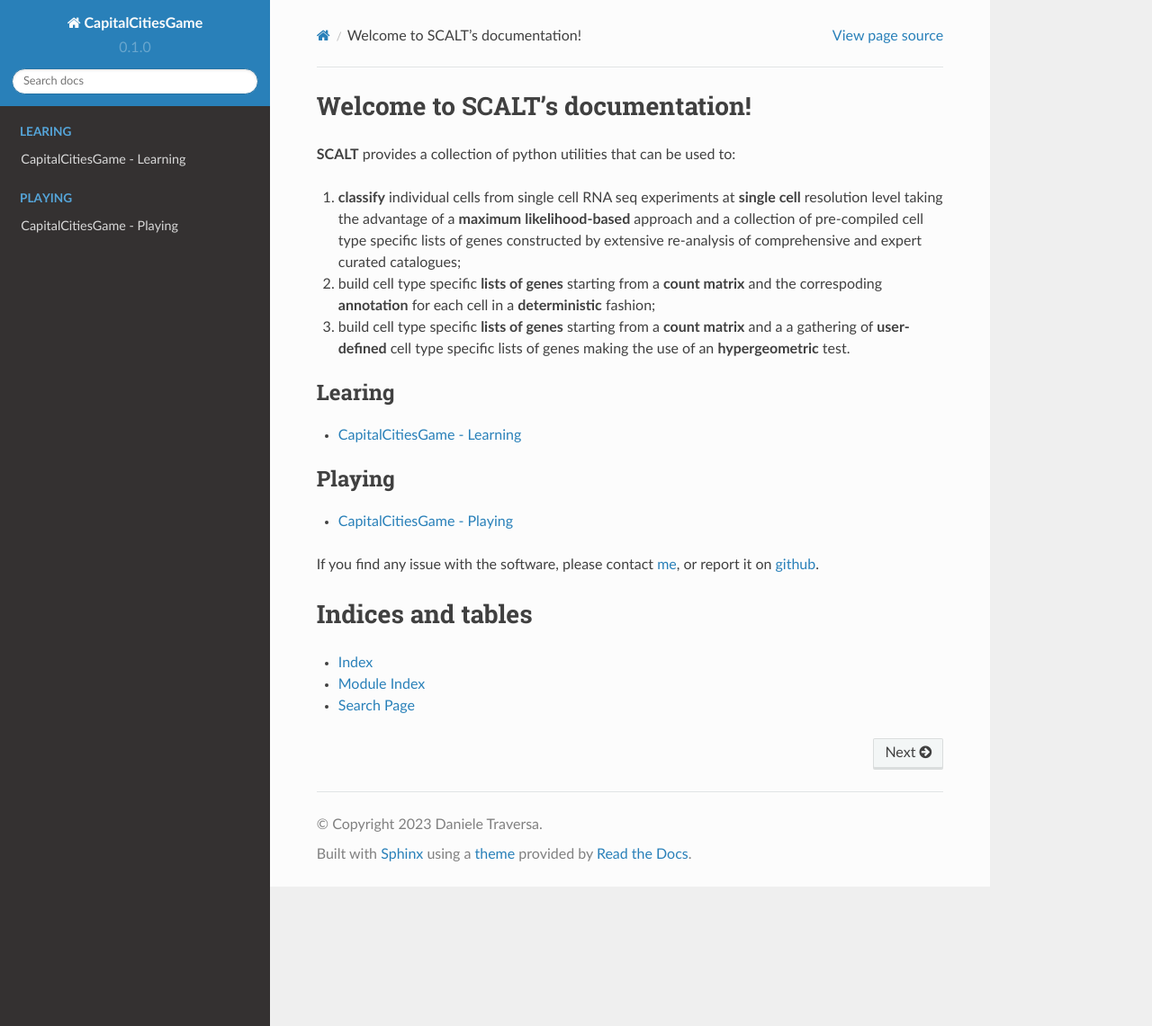
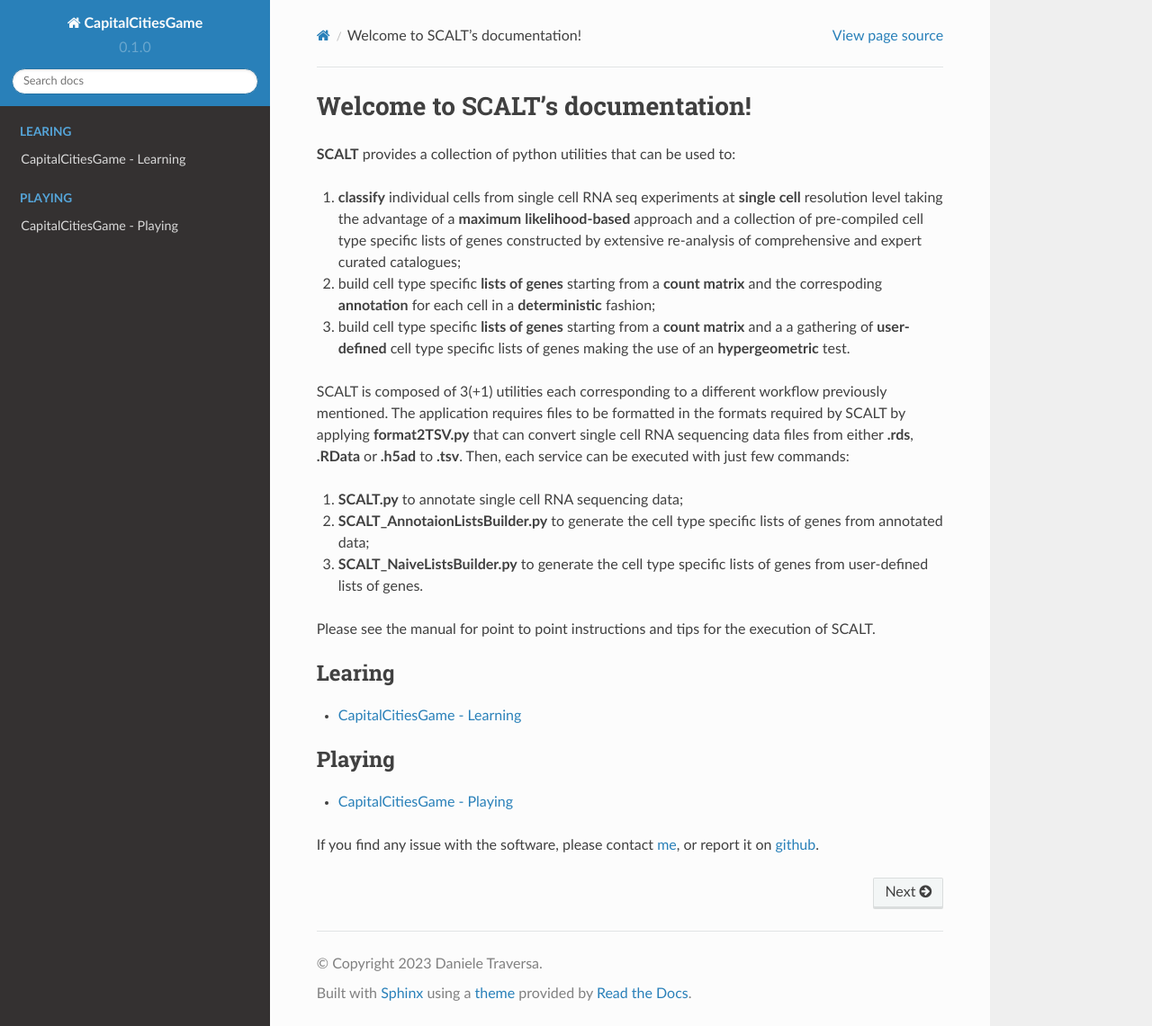
Before and after one commit to danitrave/CapitalCitiesGame, a Sphinx documentation site: the page built from docs/source/index.rst, in a window 1280 px wide and 1141 px high. Shown: the whole window at 90% size. Built offline with Sphinx 7.4.7 and the Read the Docs theme 2.0.0, drawn with Linux system fonts in a browser that asks for light colours.

Commit message:
Update index.rst

```diff
--- a/docs/source/index.rst
+++ b/docs/source/index.rst
@@ -7,6 +7,13 @@ Welcome to SCALT's documentation!
 2. build cell type specific **lists of genes** starting from a **count matrix** and the correspoding **annotation** for each cell in a **deterministic** fashion;
 3. build cell type specific **lists of genes** starting from a **count matrix** and a a gathering of **user-defined** cell type specific lists of genes making the use of an **hypergeometric** test.
 
+SCALT is composed of 3(+1) utilities each corresponding to a different workflow previously mentioned. The application requires files to be formatted in the formats required by SCALT by applying **format2TSV.py** that can convert single cell RNA sequencing data files from either **.rds**, **.RData** or **.h5ad** to **.tsv**. Then, each service can be executed with just few commands:
+
+1. **SCALT.py** to annotate single cell RNA sequencing data;
+2. **SCALT_AnnotaionListsBuilder.py** to generate the cell type specific lists of genes from annotated data;
+3. **SCALT_NaiveListsBuilder.py** to generate the cell type specific lists of genes from user-defined lists of genes.
+
+Please see the manual for point to point instructions and tips for the execution of SCALT.
 
 .. toctree::
    :maxdepth: 2
@@ -22,10 +29,3 @@ Welcome to SCALT's documentation!
 
 
 If you find any issue with the software, please contact `me <mailto:daniele.traversa@unimi.it>`_, or report it  on `github <https://github.com/danitrave/CapitalCitiesGame/issues>`_.
-
-Indices and tables
-==================
-
-* :ref:`genindex`
-* :ref:`modindex`
-* :ref:`search`
```
